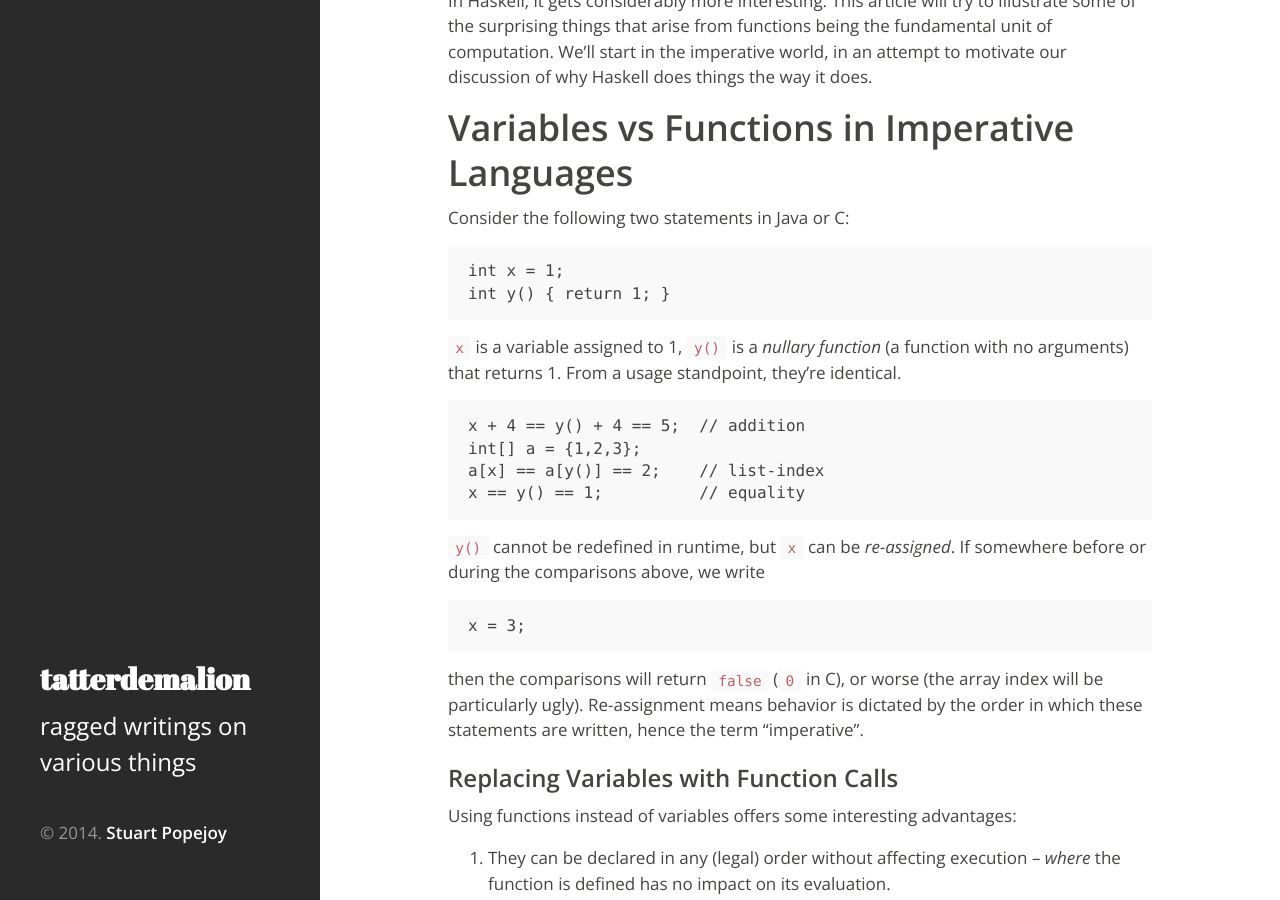
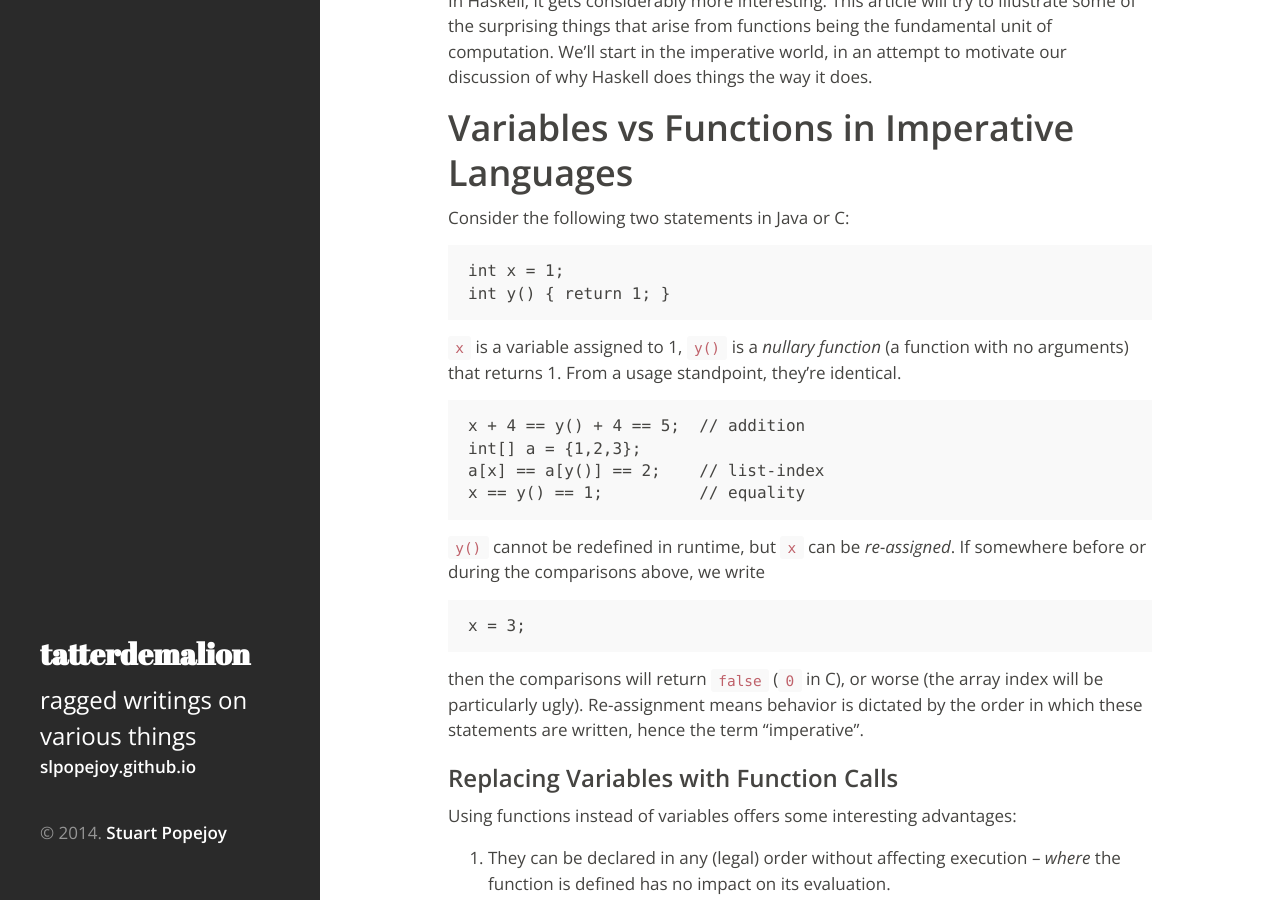
Before and after one commit to sirlensalot/sirlensalot.github.io, a Jekyll site: the page built from index.html, in a window 1280 px wide and 900 px high, scrolled down 381 px. Built offline with Jekyll 4.4.1, drawn with Linux system fonts in a browser that asks for light colours; Markdown is read by kramdown in place of the engine named in the settings; the list of posts is cut into pages by our own code.

Commit message:
add site url

```diff
--- a/_layouts/default.html
+++ b/_layouts/default.html
@@ -9,6 +9,7 @@
       <div class="masthead-inner">
         <h1>{{ site.title }}</h1>
         <p class="lead">{{ site.description }}</p>
+        <p><a href="/">slpopejoy.github.io</a></p>
 
         <div class="colophon">
           <ul class="colophon-links">
```
